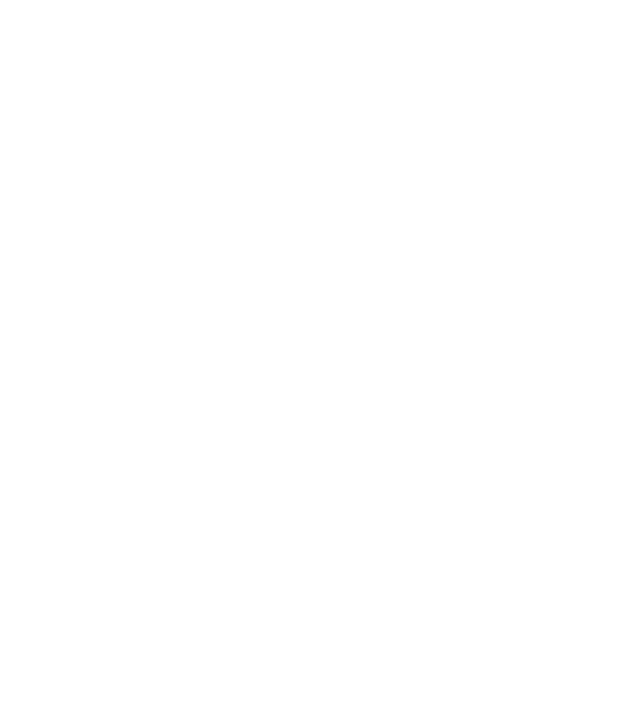
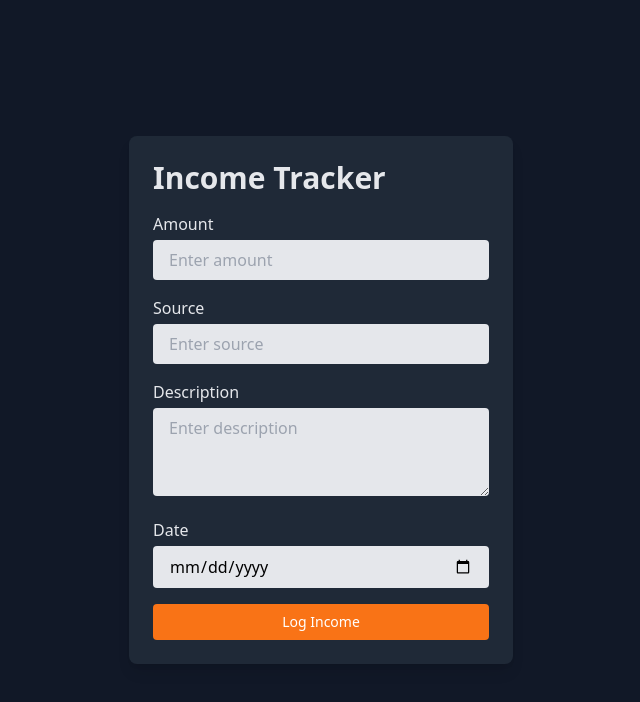
Before and after one commit to RahulRST/expenso-fe, a React app: page /income in a window 1280 px wide. Before the commit this address had no page. Shown: the top 702 px of the page, without its empty margins (319-959 px from the left). Built offline with nearby package versions, Linux system fonts and the light colour scheme; the HTML template or start-up script is replaced by a standard one.

Commit message:
income and expense tracker

```diff
--- a/src/App.tsx
+++ b/src/App.tsx
@@ -5,9 +5,10 @@
   Outlet
 } from "react-router-dom";
 import Login from "./pages/login";
-import Tracker from "./pages/tracker";
+import Expense from "./pages/expense";
 import Budget from "./pages/budget";
 import Reminder from "./pages/reminder";
+import Income from "./pages/income";
 
 const App = () => {
 
@@ -15,9 +16,10 @@
     <Router>
       <Routes>
         <Route path="/" element={<Login />} />
-        <Route path="/tracker" element={<Tracker />} />
+        <Route path="/expense" element={<Expense />} />
         <Route path="/budget" element={<Budget />} />
         <Route path="/reminder" element={<Reminder />} />
+        <Route path="/income" element={<Income />} />
       </Routes>
     </Router>
   )
--- a/src/pages/tracker.tsx
+++ b/src/pages/expense.tsx
@@ -1,6 +1,6 @@
 import React, { useState } from 'react';
 
-const Tracker: React.FC = () => {
+const Expense: React.FC = () => {
   const [amount, setAmount] = useState('');
   const [category, setCategory] = useState('');
   const [description, setDescription] = useState('');
@@ -102,4 +102,4 @@
   );
 };
 
-export default Tracker;
+export default Expense;
--- /dev/null
+++ b/src/pages/income.tsx
@@ -0,0 +1,108 @@
+import React, { useState } from 'react';
+
+const IncomeTracker: React.FC = () => {
+  const [amount, setAmount] = useState('');
+  const [source, setSource] = useState('');
+  const [description, setDescription] = useState('');
+  const [date, setDate] = useState('');
+
+  const handleAmountChange = (e: React.ChangeEvent<HTMLInputElement>) => {
+    setAmount(e.target.value);
+  };
+
+  const handleSourceChange = (e: React.ChangeEvent<HTMLInputElement>) => {
+    setSource(e.target.value);
+  };
+
+  const handleDescriptionChange = (e: React.ChangeEvent<HTMLTextAreaElement>) => {
+    setDescription(e.target.value);
+  };
+
+  const handleDateChange = (e: React.ChangeEvent<HTMLInputElement>) => {
+    setDate(e.target.value);
+  };
+
+  const handleIncomeSubmit = (e: React.FormEvent) => {
+    e.preventDefault();
+
+    // Perform necessary actions with the income data (e.g., send to backend)
+
+    // Reset the form fields
+    setAmount('');
+    setSource('');
+    setDescription('');
+    setDate('');
+  };
+
+  return (
+    <div className="flex items-center justify-center h-screen bg-gray-900">
+      <div className="bg-gray-800 rounded-lg shadow-lg w-96 p-6">
+        <h2 className="text-3xl font-bold mb-4 text-gray-200">Income Tracker</h2>
+        <form onSubmit={handleIncomeSubmit}>
+          <div className="mb-4">
+            <label htmlFor="amount" className="block mb-1 text-gray-200">
+              Amount
+            </label>
+            <input
+              type="number"
+              id="amount"
+              value={amount}
+              onChange={handleAmountChange}
+              className="w-full px-4 py-2 bg-gray-200 rounded focus:outline-none focus:bg-white"
+              placeholder="Enter amount"
+              required
+            />
+          </div>
+          <div className="mb-4">
+            <label htmlFor="source" className="block mb-1 text-gray-200">
+              Source
+            </label>
+            <input
+              type="text"
+              id="source"
+              value={source}
+              onChange={handleSourceChange}
+              className="w-full px-4 py-2 bg-gray-200 rounded focus:outline-none focus:bg-white"
+              placeholder="Enter source"
+              required
+            />
+          </div>
+          <div className="mb-4">
+            <label htmlFor="description" className="block mb-1 text-gray-200">
+              Description
+            </label>
+            <textarea
+              id="description"
+              value={description}
+              onChange={handleDescriptionChange}
+              className="w-full px-4 py-2 bg-gray-200 rounded focus:outline-none focus:bg-white"
+              placeholder="Enter description"
+              rows={3}
+            ></textarea>
+          </div>
+          <div className="mb-4">
+            <label htmlFor="date" className="block mb-1 text-gray-200">
+              Date
+            </label>
+            <input
+              type="date"
+              id="date"
+              value={date}
+              onChange={handleDateChange}
+              className="w-full px-4 py-2 bg-gray-200 rounded focus:outline-none focus:bg-white"
+              required
+            />
+          </div>
+          <button
+            type="submit"
+            className="w-full px-4 py-2 text-sm font-medium bg-orange-500 rounded text-white hover:bg-orange-600 focus:outline-none"
+          >
+            Log Income
+          </button>
+        </form>
+      </div>
+    </div>
+  );
+};
+
+export default IncomeTracker;
```
